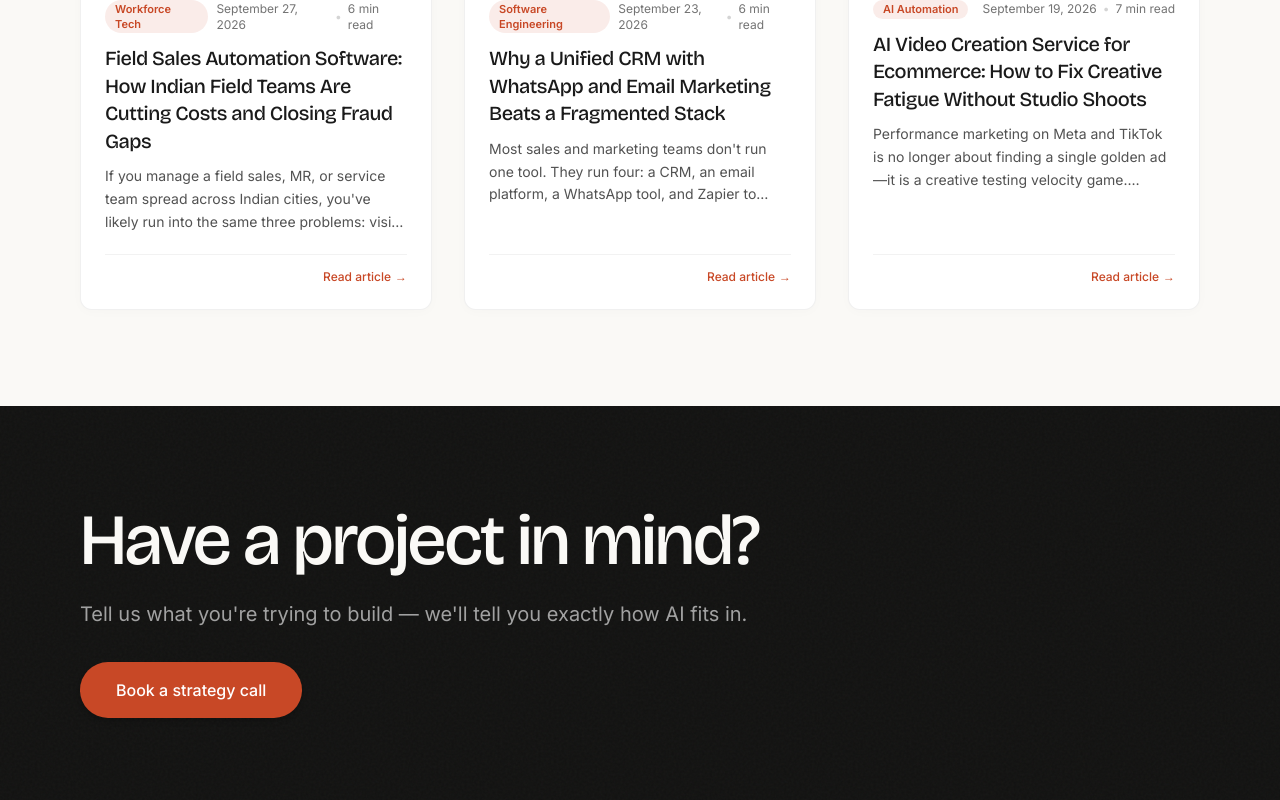
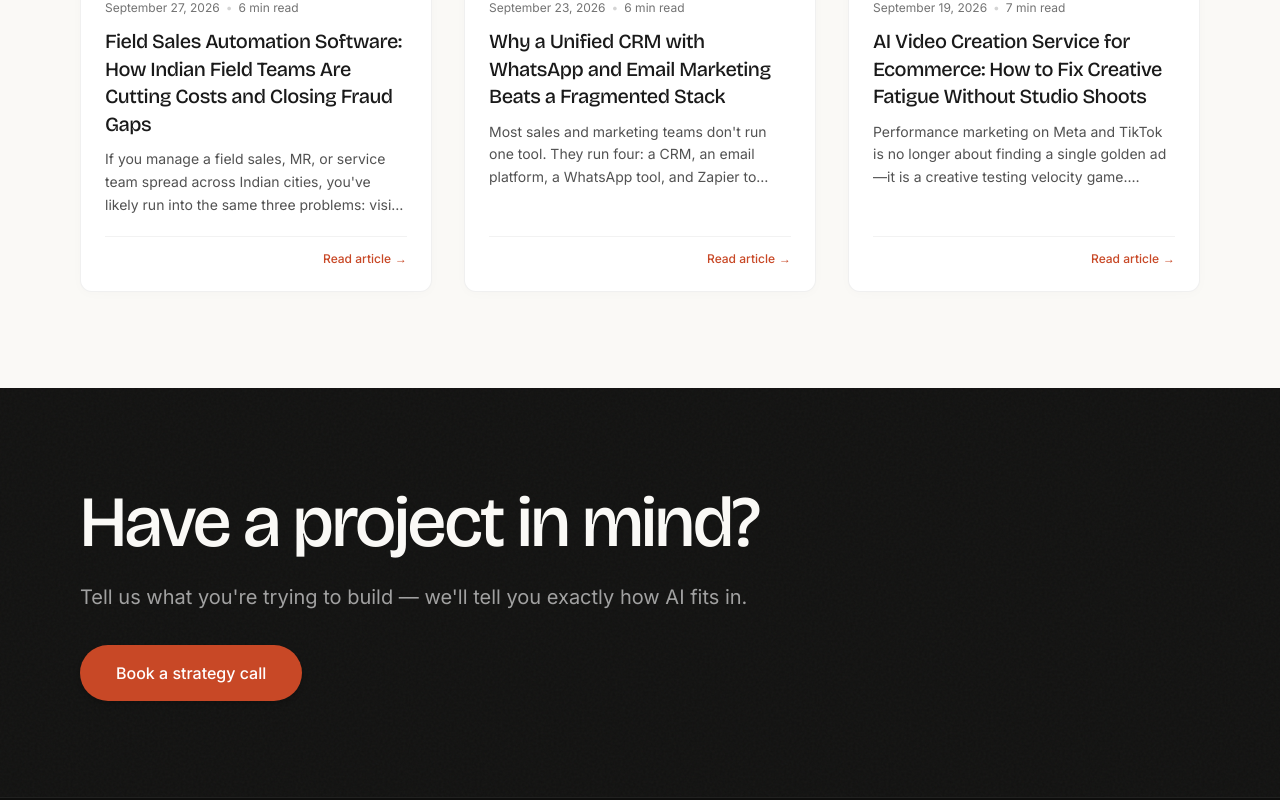
Before and after one commit to rahulkumar8285/glowlabtech, a React app: page / in a window 1280 px wide. Shown: the part 4389-5189 px from the top of the page. Built offline with nearby package versions, Linux system fonts and the light colour scheme.

Commit message:
style(blog): remove category type pill and show only date and reading time on cards

```diff
--- a/src/components/BlogSection.tsx
+++ b/src/components/BlogSection.tsx
@@ -84,16 +84,11 @@ export default function BlogSection({ onNavigate }: BlogSectionProps) {
                   </a>
                 )}
 
-                {/* Meta info: Category & Reading Time */}
-                <div className="flex items-center justify-between gap-2 mb-3 text-xs font-body text-neutral-500">
-                  <span className="font-semibold text-[#C84826] bg-[#C84826]/10 px-2.5 py-0.5 rounded-full text-[11px]">
-                    {post.category}
-                  </span>
-                  <div className="flex items-center gap-1.5">
-                    <time dateTime={post.isoDate}>{post.publishedAt}</time>
-                    <span className="text-neutral-300">•</span>
-                    <span>{post.readTime}</span>
-                  </div>
+                {/* Meta info: Date & Reading Time */}
+                <div className="flex items-center gap-1.5 mb-3 text-xs font-body text-neutral-500">
+                  <time dateTime={post.isoDate}>{post.publishedAt}</time>
+                  <span className="text-neutral-300">•</span>
+                  <span>{post.readTime}</span>
                 </div>
 
                 {/* Title */}
```
